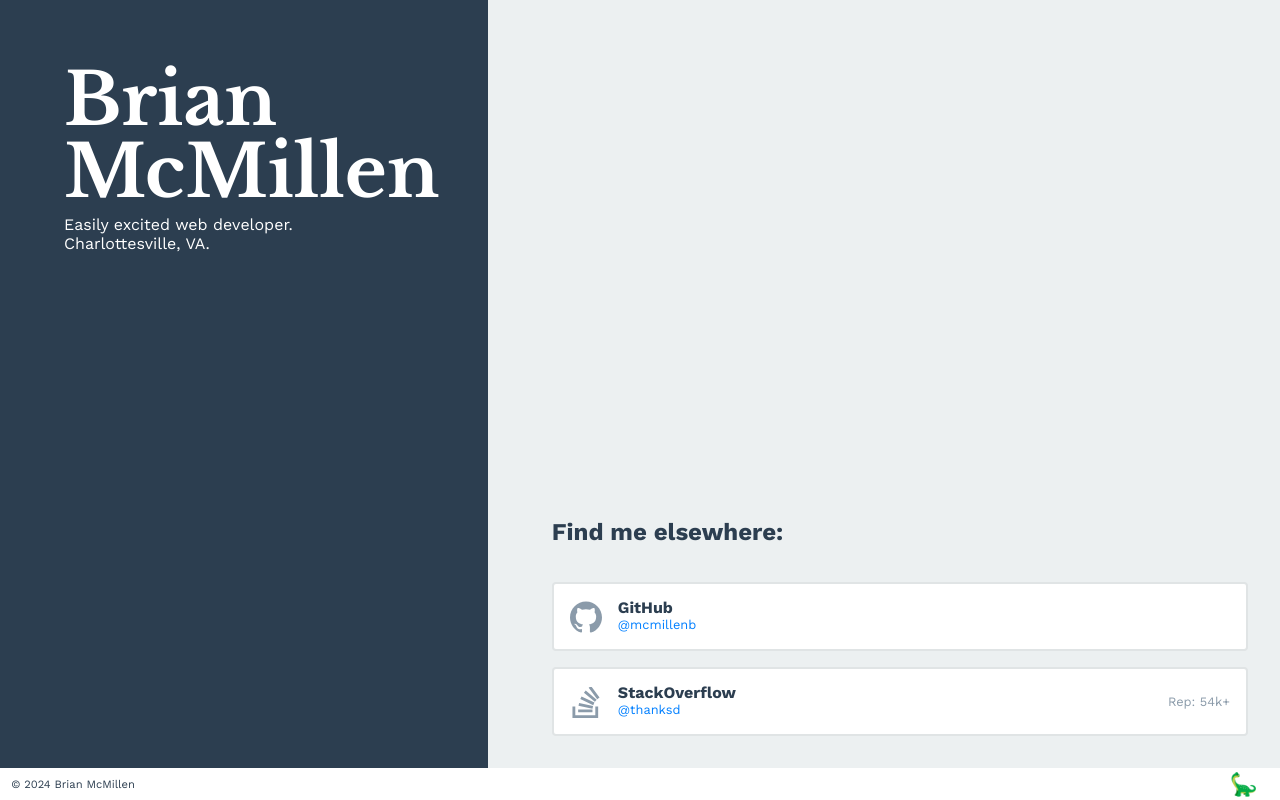
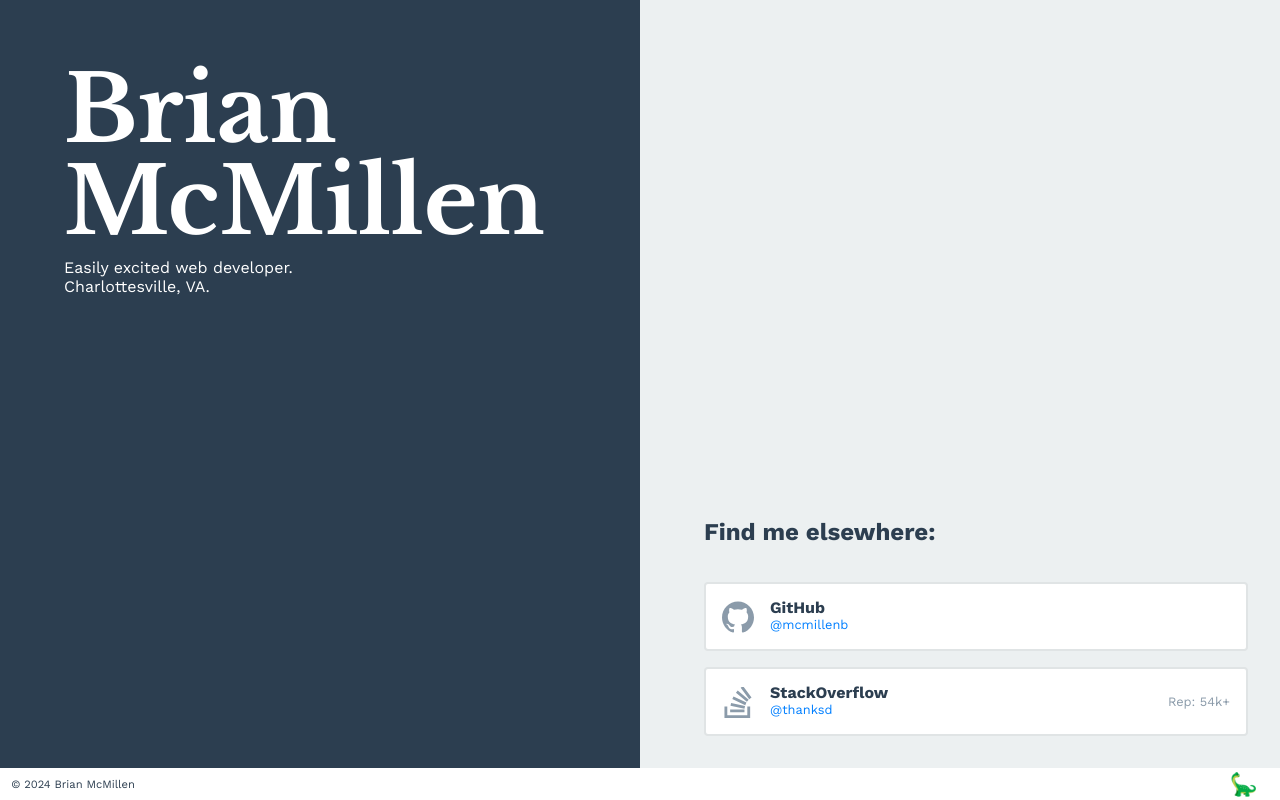
Before and after one commit to mcmillenb/brian-site, a plain HTML site: page index.html in a window 1280 px wide. Drawn offline with nearby package versions, Linux system fonts and the light colour scheme.

Commit message:
collumn spacing

```diff
--- a/base.css
+++ b/base.css
@@ -31,6 +31,7 @@ main {
   grid-template:
     'left right'
     'footer footer' 2em;
+  grid-template-columns: 50% 50%;
 }
 
 
@@ -44,7 +45,7 @@ header {
 
   h1 {
     font-family: var(--base-font-family-serif);
-    font-size: 20cqw;
+    font-size: 18cqw;
     font-weight: 900;
     line-height: 1em;
     margin: 0 0 0.1em 0;
```
